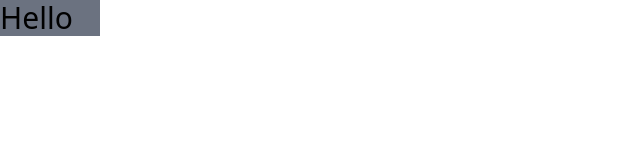
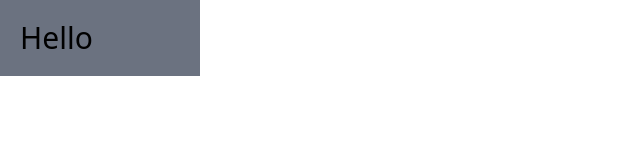
Before and after one commit to OnnChue/Tailwind, a website: page src/index.html in a window 1280 px wide. Shown: the whole page, without its empty margins (0-640 px from the left). Drawn offline with Linux system fonts and the light colour scheme.

Commit message:
start write code

```diff
--- a/src/index.html
+++ b/src/index.html
@@ -7,8 +7,9 @@
     <link rel="stylesheet" href="./output.css">
 </head>
 <body>
-    <div class="bg-gray-500 w-[100px]">
+    <div class="bg-gray-500 w-[200px] p-5">
         <h1 class="text-3xl">Hello</h1>
+
     </div>
 </body>
 </html>
```
Also changed, not shown: src/output.css.
